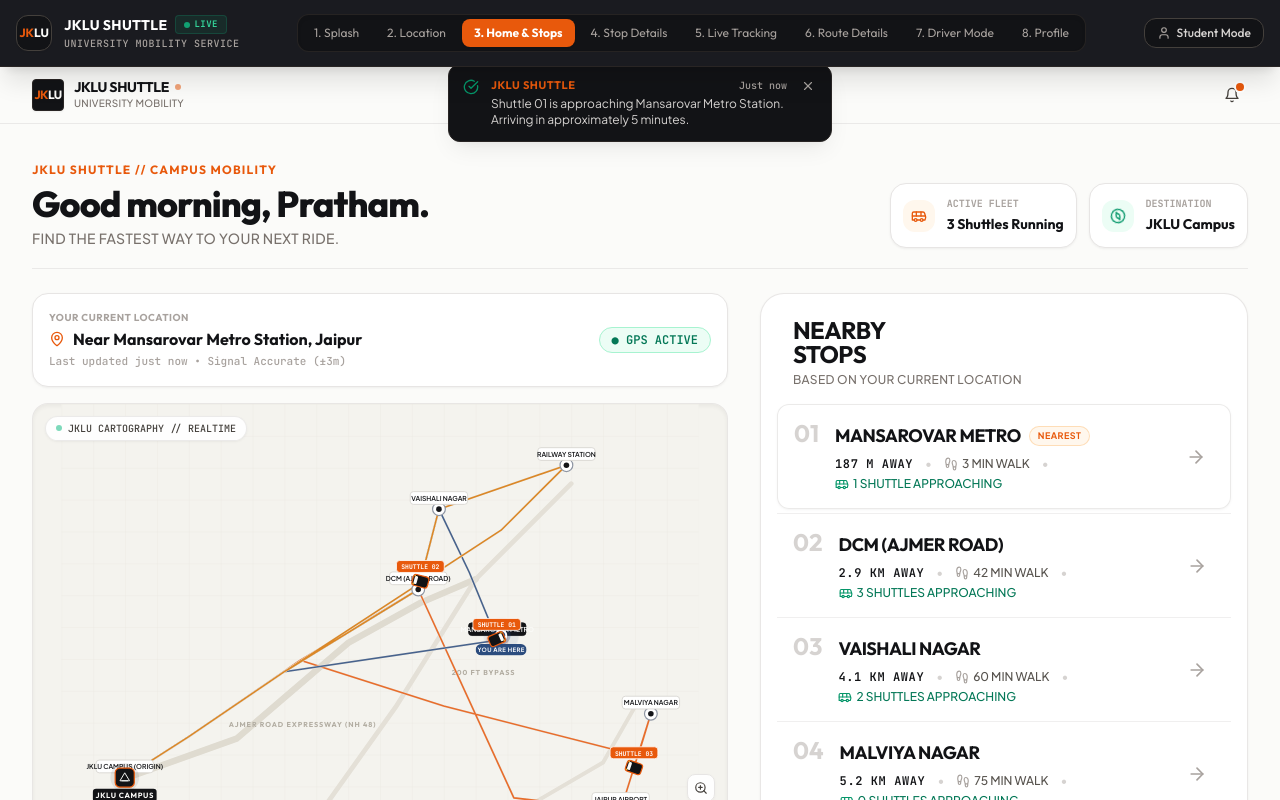
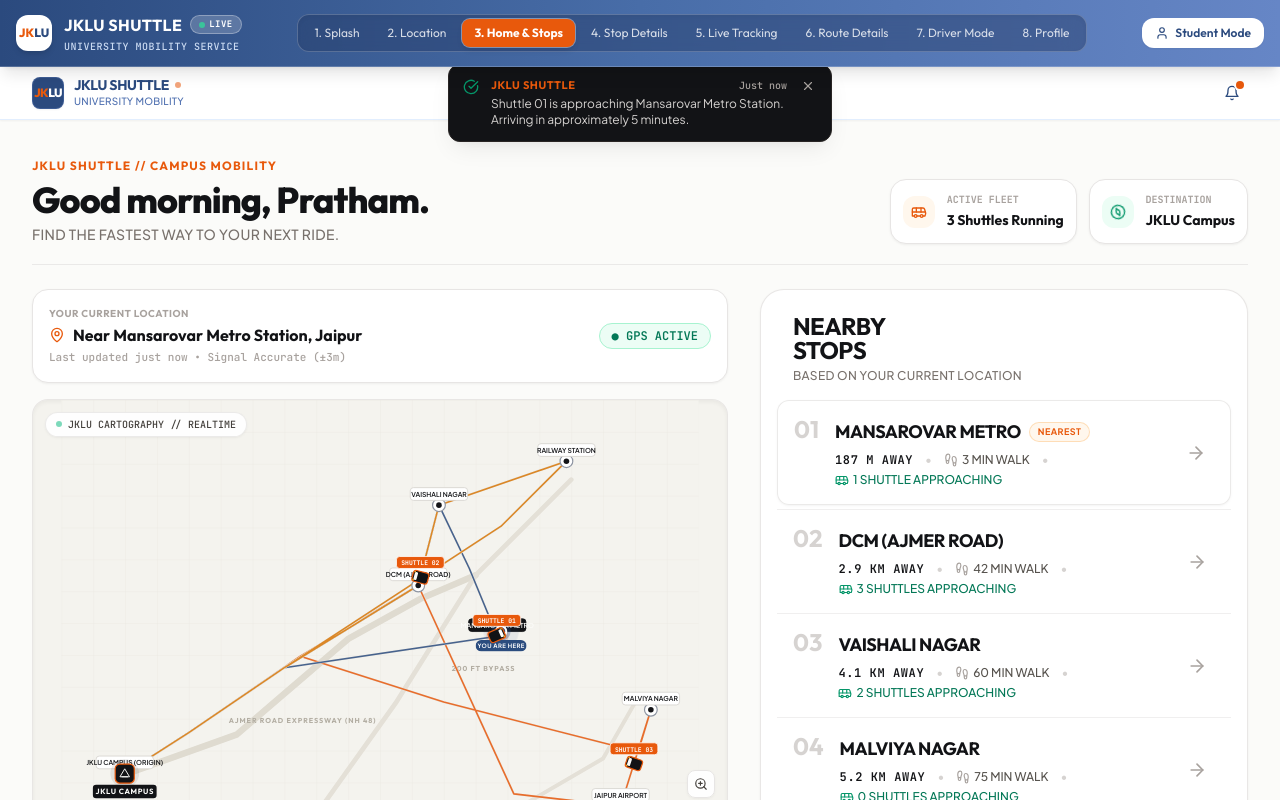
Before and after one commit to Pratham2k07/dbms, a React (Vite) app: page / in a window 1280 px wide. Both pictures are taken after a click on the button "3. Home & Stops". Shown: the top 800 px of the page. Built offline with nearby package versions, Linux system fonts and the light colour scheme.

Commit message:
style: update navbar with official JKLU blue, orange, and white theme

```diff
--- a/src/App.tsx
+++ b/src/App.tsx
@@ -62,28 +62,29 @@ export const App: React.FC = () => {
 
   return (
     <div className="min-h-screen bg-[#FBFBF9] text-[#141518] flex flex-col select-none font-sans">
-      {/* Top Global Navigation Bar */}
-      <header className="sticky top-0 z-50 bg-[#1A1B20] border-b border-stone-800 shadow-xl text-stone-100">
+      {/* Top Global Navigation Bar - Official JKLU Blue, Orange & White Theme */}
+      <header className="sticky top-0 z-50 bg-gradient-to-r from-[#2B4A7E] via-[#486DA8] to-[#6686C6] border-b border-white/20 shadow-lg text-white">
         <div className="max-w-7xl mx-auto px-4 py-2.5 flex items-center justify-between gap-4">
           {/* Left: Branding */}
           <div
             onClick={() => setCurrentScreen('home')}
             className="flex items-center gap-3 shrink-0 cursor-pointer group"
           >
-            <div className="w-9 h-9 rounded-xl bg-[#121316] text-[#FBFBF9] border border-stone-700 flex items-center justify-center font-editorial font-bold text-xs shadow-sm group-hover:scale-105 transition-transform">
+            {/* Crisp White Emblem with Orange & Deep Blue */}
+            <div className="w-9 h-9 rounded-xl bg-white text-[#2B4A7E] border border-white/40 flex items-center justify-center font-editorial font-black text-xs shadow-md group-hover:scale-105 transition-transform">
               <span className="text-jklu-orange">JK</span>LU
             </div>
             <div>
               <div className="flex items-center gap-2">
-                <h1 className="font-editorial font-bold text-sm tracking-wide text-white leading-none">
+                <h1 className="font-editorial font-bold text-sm sm:text-base tracking-wide text-white leading-none">
                   JKLU SHUTTLE
                 </h1>
-                <span className="inline-flex items-center gap-1 px-2 py-0.5 rounded text-[9px] font-mono font-bold tracking-wider uppercase bg-emerald-500/10 text-emerald-400 border border-emerald-500/20">
-                  <span className="w-1.5 h-1.5 rounded-full bg-emerald-500 animate-pulse" />
+                <span className="inline-flex items-center gap-1 px-2 py-0.5 rounded-full text-[9px] font-mono font-bold tracking-wider uppercase bg-white/20 text-white border border-white/30 backdrop-blur-sm">
+                  <span className="w-1.5 h-1.5 rounded-full bg-emerald-400 animate-pulse" />
                   LIVE
                 </span>
               </div>
-              <p className="text-[10px] text-stone-400 font-mono uppercase tracking-wider mt-0.5">
+              <p className="text-[10px] text-blue-100/90 font-mono uppercase tracking-wider mt-0.5">
                 University Mobility Service
               </p>
             </div>
@@ -91,7 +92,7 @@ export const App: React.FC = () => {
 
           {/* Center: Horizontal Screen Selector Pill Bar */}
           <div className="hidden md:flex flex-1 items-center justify-center overflow-x-auto no-scrollbar py-1">
-            <nav className="flex items-center gap-1 bg-[#121316]/90 p-1 rounded-xl border border-stone-800/90 shadow-inner">
+            <nav className="flex items-center gap-1 bg-[#243B66]/45 backdrop-blur-md p-1 rounded-xl border border-white/20 shadow-inner">
               {screenItems.map((s) => {
                 const isActive = currentScreen === s.id;
                 return (
@@ -107,8 +108,8 @@ export const App: React.FC = () => {
                     }}
                     className={`whitespace-nowrap px-3 py-1.5 rounded-lg text-xs font-editorial transition-all ${
                       isActive
-                        ? 'bg-jklu-orange text-white font-bold shadow-sm'
-                        : 'text-stone-400 hover:text-stone-200 hover:bg-stone-800/80'
+                        ? 'bg-jklu-orange text-white font-bold shadow-md ring-1 ring-white/40'
+                        : 'text-white/80 hover:text-white hover:bg-white/15'
                     }`}
                   >
                     {s.label}
@@ -131,10 +132,10 @@ export const App: React.FC = () => {
                   setCurrentScreen('home');
                 }
               }}
-              className={`flex items-center gap-1.5 px-3 py-1.5 rounded-xl text-xs font-editorial font-medium border transition-all ${
+              className={`flex items-center gap-1.5 px-3 py-1.5 rounded-xl text-xs font-editorial font-semibold border transition-all ${
                 isDriverMode
-                  ? 'bg-jklu-orange text-white border-orange-500 font-bold shadow-sm'
-                  : 'bg-[#121316] text-stone-300 border-stone-700 hover:border-stone-500'
+                  ? 'bg-jklu-orange text-white border-white/30 shadow-md font-bold'
+                  : 'bg-white text-[#2B4A7E] border-white/60 hover:bg-blue-50 shadow-sm'
               }`}
             >
               {isDriverMode ? (
@@ -144,7 +145,7 @@ export const App: React.FC = () => {
                 </>
               ) : (
                 <>
-                  <User className="w-3.5 h-3.5 text-stone-400" />
+                  <User className="w-3.5 h-3.5 text-[#2B4A7E]" />
                   <span>Student Mode</span>
                 </>
               )}
@@ -153,7 +154,7 @@ export const App: React.FC = () => {
         </div>
 
         {/* Mobile Screen Selector Bar (for small phone screens) */}
-        <div className="md:hidden overflow-x-auto no-scrollbar px-4 py-1.5 bg-[#121316] border-t border-stone-800 flex items-center gap-1">
+        <div className="md:hidden overflow-x-auto no-scrollbar px-3 py-1.5 bg-[#2B4A7E]/95 border-t border-white/15 flex items-center gap-1">
           {screenItems.map((s) => {
             const isActive = currentScreen === s.id;
             return (
@@ -167,8 +168,10 @@ export const App: React.FC = () => {
                   }
                   setCurrentScreen(s.id as any);
                 }}
-                className={`whitespace-nowrap px-2.5 py-1 rounded-md text-[11px] font-editorial ${
-                  isActive ? 'bg-jklu-orange text-white font-bold' : 'text-stone-400'
+                className={`whitespace-nowrap px-2.5 py-1 rounded-md text-[11px] font-editorial transition-all ${
+                  isActive
+                    ? 'bg-jklu-orange text-white font-bold shadow-sm'
+                    : 'text-blue-100 hover:text-white hover:bg-white/10'
                 }`}
               >
                 {s.label}
--- a/src/components/common/BottomNavigation.tsx
+++ b/src/components/common/BottomNavigation.tsx
@@ -33,7 +33,7 @@ export const BottomNavigation: React.FC = () => {
   ];
 
   return (
-    <nav className="fixed bottom-0 inset-x-0 z-40 bg-[#FBFBF9]/95 backdrop-blur-md border-t border-stone-200/90 pb-safe">
+    <nav className="fixed bottom-0 inset-x-0 z-40 bg-white/95 backdrop-blur-md border-t border-blue-100/90 shadow-md pb-safe">
       <div className="max-w-lg mx-auto flex items-center justify-around px-2 py-2">
         {navItems.map((item) => {
           const isActive = activeTab === item.tab && !isDriverMode;
@@ -47,18 +47,18 @@ export const BottomNavigation: React.FC = () => {
             >
               {/* Active hairline indicator bar */}
               {isActive && (
-                <span className="absolute top-0 w-8 h-[2px] bg-jklu-orange rounded-full animate-fadeIn" />
+                <span className="absolute top-0 w-8 h-[2.5px] bg-jklu-orange rounded-full animate-fadeIn" />
               )}
 
               <Icon
                 className={`w-5 h-5 transition-transform duration-200 group-active:scale-95 ${
-                  isActive ? 'text-[#121316]' : 'text-stone-400 group-hover:text-stone-600'
+                  isActive ? 'text-[#2B4A7E]' : 'text-slate-400 group-hover:text-[#4F70B0]'
                 }`}
               />
 
               <span
                 className={`text-[10px] font-editorial font-bold tracking-widest mt-1 transition-colors ${
-                  isActive ? 'text-[#121316]' : 'text-stone-400 group-hover:text-stone-600'
+                  isActive ? 'text-[#2B4A7E]' : 'text-slate-400 group-hover:text-[#4F70B0]'
                 }`}
               >
                 {item.label}
--- a/src/components/common/Header.tsx
+++ b/src/components/common/Header.tsx
@@ -14,8 +14,8 @@ export const Header: React.FC = () => {
   const unreadCount = notifications.filter((n) => !n.read).length;
 
   return (
-    <header className="sticky top-0 z-30 bg-[#FBFBF9]/95 backdrop-blur-md border-b border-stone-200/80 transition-all">
-      <div className="px-4 sm:px-6 lg:px-8 py-3 max-w-7xl mx-auto flex items-center justify-between">
+    <header className="sticky top-0 z-30 bg-white/95 backdrop-blur-md border-b border-blue-100/80 shadow-sm transition-all">
+      <div className="px-4 sm:px-6 lg:px-8 py-2.5 max-w-7xl mx-auto flex items-center justify-between">
         {/* Brand Section */}
         <div
           onClick={() => {
@@ -28,18 +28,18 @@ export const Header: React.FC = () => {
           className="cursor-pointer group flex items-center gap-2.5"
         >
           {/* JKLU Geometric Emblem */}
-          <div className="w-8 h-8 rounded bg-[#121316] text-[#FBFBF9] flex items-center justify-center font-editorial font-bold text-xs tracking-tighter border border-stone-800 shadow-sm transition-transform group-hover:scale-105">
+          <div className="w-8 h-8 rounded-lg bg-[#2B4A7E] text-white flex items-center justify-center font-editorial font-black text-xs tracking-tighter border border-[#6686C6]/30 shadow-sm transition-transform group-hover:scale-105">
             <span className="text-jklu-orange">JK</span>LU
           </div>
 
           <div>
             <div className="flex items-center gap-1.5">
-              <span className="font-editorial font-bold text-[14px] tracking-tight text-[#121316] leading-none">
+              <span className="font-editorial font-bold text-[14px] tracking-tight text-[#2B4A7E] leading-none">
                 JKLU SHUTTLE
               </span>
               <span className="inline-block w-1.5 h-1.5 rounded-full bg-jklu-orange animate-pulse" />
             </div>
-            <p className="text-[10px] text-stone-500 font-medium tracking-wide uppercase mt-0.5">
+            <p className="text-[10px] text-[#4F70B0] font-medium tracking-wide uppercase mt-0.5">
               University Mobility
             </p>
           </div>
@@ -49,7 +49,7 @@ export const Header: React.FC = () => {
         <div className="flex items-center gap-2">
           <button
             onClick={() => setShowNotifDrawer(!showNotifDrawer)}
-            className="relative p-2 rounded-full hover:bg-stone-100 text-stone-700 transition-colors"
+            className="relative p-2 rounded-full hover:bg-blue-50 text-[#2B4A7E] transition-colors"
             title="Official Announcements & Notices"
           >
             <Bell className="w-4 h-4" />
--- a/tailwind.config.js
+++ b/tailwind.config.js
@@ -17,8 +17,13 @@ export default {
           orange: '#E8590C',
           'orange-deep': '#D9480F',
           'orange-light': '#FFF4E6',
-          blue: '#2B4C7E',
-          'blue-light': '#EDF2FF',
+          'orange-vibrant': '#FF6B18',
+          blue: '#4F70B0',
+          'blue-slate': '#6686C6',
+          'blue-deep': '#355389',
+          'blue-navy': '#243B66',
+          'blue-light': '#EDF3FC',
+          'blue-soft': '#F2F6FC',
           border: '#E8E6DF',
           'border-dark': '#32353E',
           text: '#141518',
```
